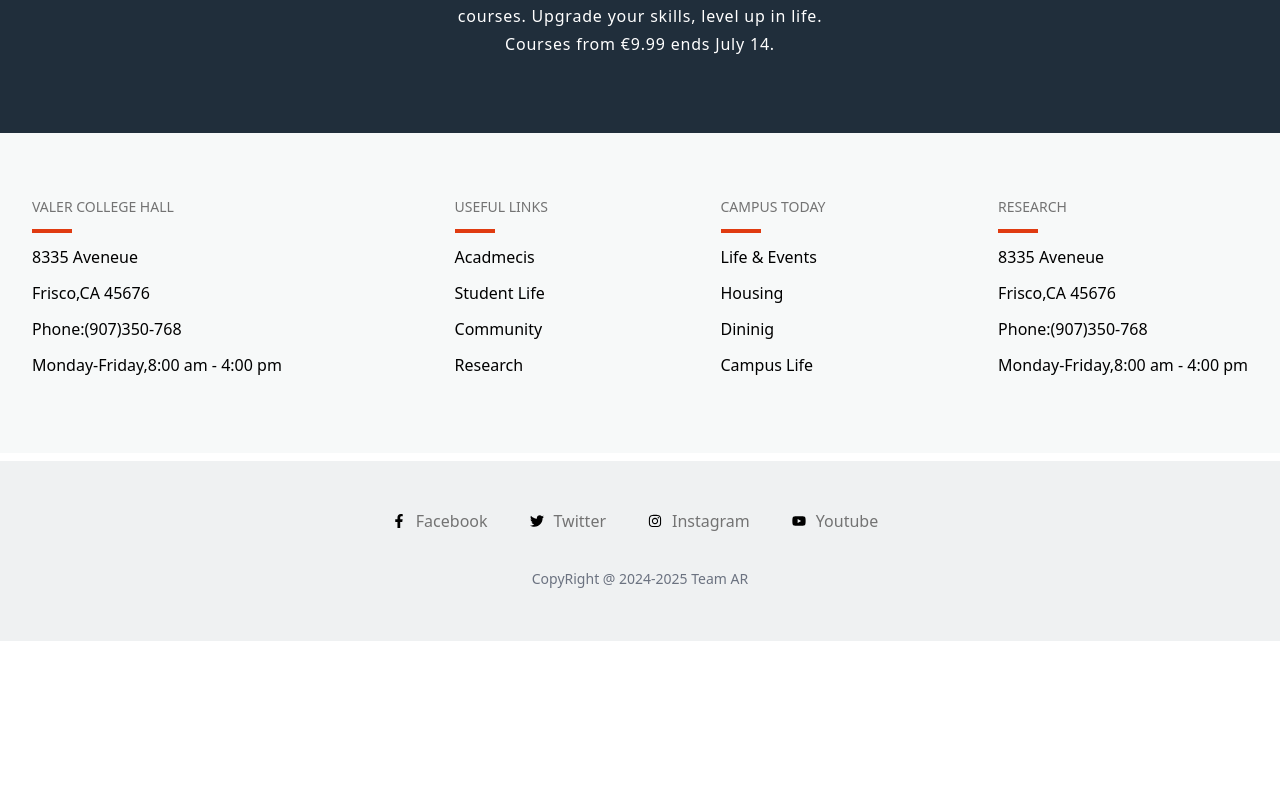
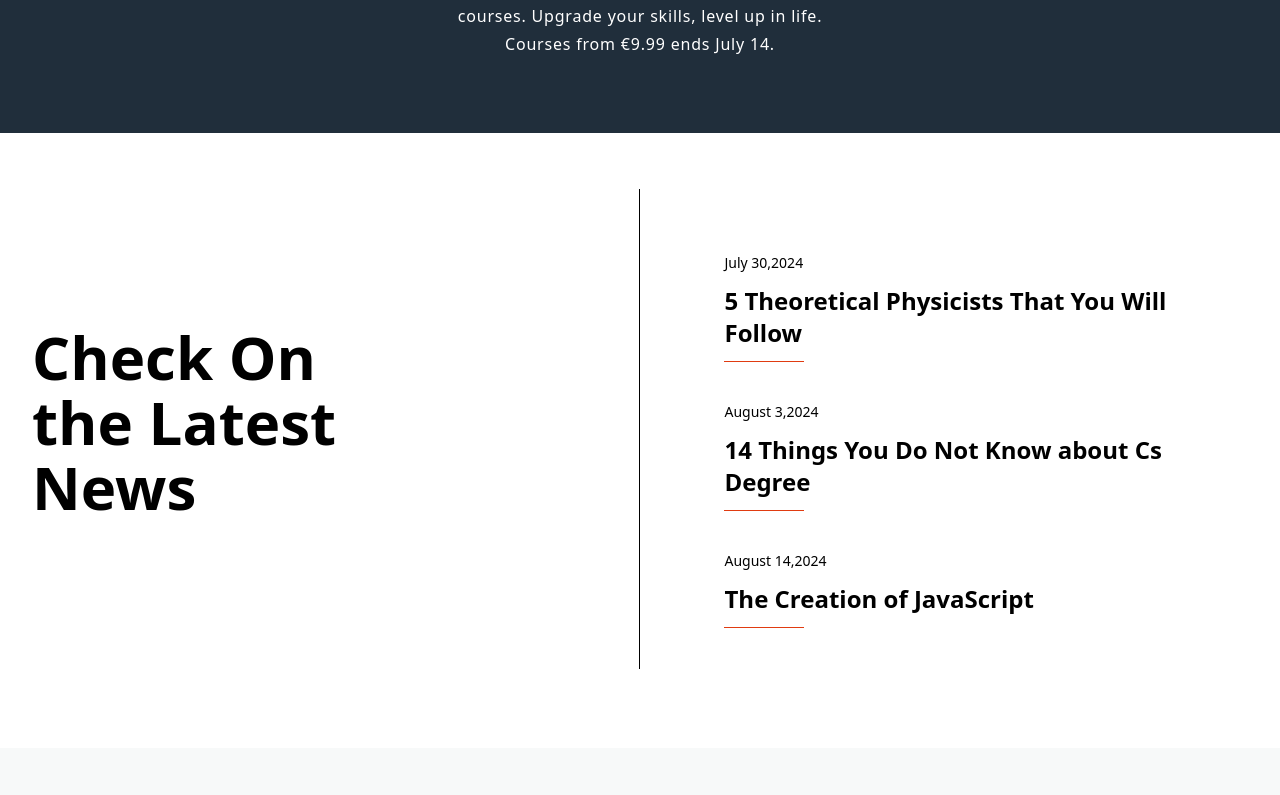
Before and after one commit to RomanAyyaz/Talent-Link, a React (Create React App) app in the folder client/: page / in a window 1280 px wide. Shown: the part 1645-2440 px from the top of the page. Before the commit the page ends 2286 px from the top, so only its background shows below. Built offline with nearby package versions, Linux system fonts and the light colour scheme.

Commit message:
News Section Completed

```diff
--- a/client/src/Components/User/Fotter/Fotter.jsx
+++ b/client/src/Components/User/Fotter/Fotter.jsx
@@ -7,7 +7,7 @@ import {
  } from "react-icons/fa";
 function Fotter() {
   return (
-    <div className='bg-bgFooter mt-2 py-8'>
+    <div className='bg-bgFooter py-8'>
         <div className='flex flex-wrap justify-center items-center px-3 py-1'>
             <div className='group flex items-center hover:cursor-pointer hover:bg-facebook hover:text-white h-6 px-1'>
                 <FaFacebookF size={14} />
--- a/client/src/Components/User/LandingPage/CoursesList/CoursesList.jsx
+++ b/client/src/Components/User/LandingPage/CoursesList/CoursesList.jsx
@@ -28,7 +28,7 @@ function CoursesList() {
             <h1 className='my-6 text-2xl font-medium md:hidden mt-14'>Build your library for your career and personal growth</h1>
             <h1 className='hidden md:block text-2xl font-normal mt-14'>Build your library for your career</h1>
             <h1 className='hidden md:block text-2xl font-normal' >and personal growth</h1>
-            <p className='text-sm mt-8 cursor-pointer'>VIEW COURSES <BsArrowRight size={15} className='inline-block'/></p>
+            <p className='text-sm mt-8 cursor-pointer hover:text-HeroButtonOne'>VIEW COURSES <BsArrowRight size={15} className='inline-block'/></p>
             <div className='bg-gray-500 h-[1px] mt-1 w-[120px]'></div>
         </div>
         <div className='mt-14 px-5 lg:flex lg:gap-3 lg:flex-wrap lg:justify-center lg:w-3/5'>
--- a/client/src/Components/User/LandingPage/LandingPage.jsx
+++ b/client/src/Components/User/LandingPage/LandingPage.jsx
@@ -5,6 +5,7 @@ import CoursesList from './CoursesList/CoursesList'
 import PopularCourses from './PopularCourses/PopularCourses'
 import Fotter from '../Fotter/Fotter'
 import OtherLinks from './OtherLinks/OtherLinks'
+import LatestNews from './LatestNews/LatestNews'
 function LandingPage() {
   return (
     <>
@@ -12,6 +13,7 @@ function LandingPage() {
         <HeroSection/>
         <CoursesList/>
         <PopularCourses/>
+        <LatestNews/>
         <OtherLinks/>
         <Fotter/>
 
--- /dev/null
+++ b/client/src/Components/User/LandingPage/LatestNews/LatestNews.jsx
@@ -0,0 +1,37 @@
+import React from 'react'
+import News from './News'
+function LatestNews() {
+    let NewsInfo = [
+        {
+            Date: 'July 30,2024',
+            title: '5 Theoretical Physicists That You Will Follow'
+        },
+        {
+            Date: 'August 3,2024',
+            title: '14 Things You Do Not Know about Cs Degree'
+        },
+        {
+            Date: 'August 14,2024',
+            title: 'The Creation of JavaScript'
+        }
+    ]
+  return (
+    <div className='md:flex md:w-full md:py-14'>
+        <div className='px-5 lg:px-8 text-start py-12 md:py-16 md:w-1/2'>
+            <h1 className='font-bold text-xl mt-2 md:text-4xl md:leading-[50px] lg:w-[400px] lg:leading-[65px] lg:text-6xl lg:py-16'>Check On the Latest News</h1>
+        </div>
+        <div className='hidden lg:block h-[480px] bg-black w-[1px]'></div>
+        <div className='py-6 md:w-1/2 lg:px-16'>
+            {
+                NewsInfo.map((values,index)=>{
+                    return (
+                        <News data = {values} key= {index}/>
+                    )
+                })
+            }
+        </div>
+    </div>
+  )
+}
+
+export default LatestNews
--- /dev/null
+++ b/client/src/Components/User/LandingPage/LatestNews/News.jsx
@@ -0,0 +1,13 @@
+import React from 'react'
+
+function News({data}) {
+  return (
+    <div className='text-start px-5 my-10'>
+        <p className='font-medium text-sm'>{data.Date}</p>
+        <h1 className='font-semibold text-2xl my-3 hover:cursor-pointer hover:text-HeroButtonOne'>{data.title}</h1>
+        <div className='h-[1px] bg-HeroButtonOne w-20'></div>
+    </div>
+  )
+}
+
+export default News
```
